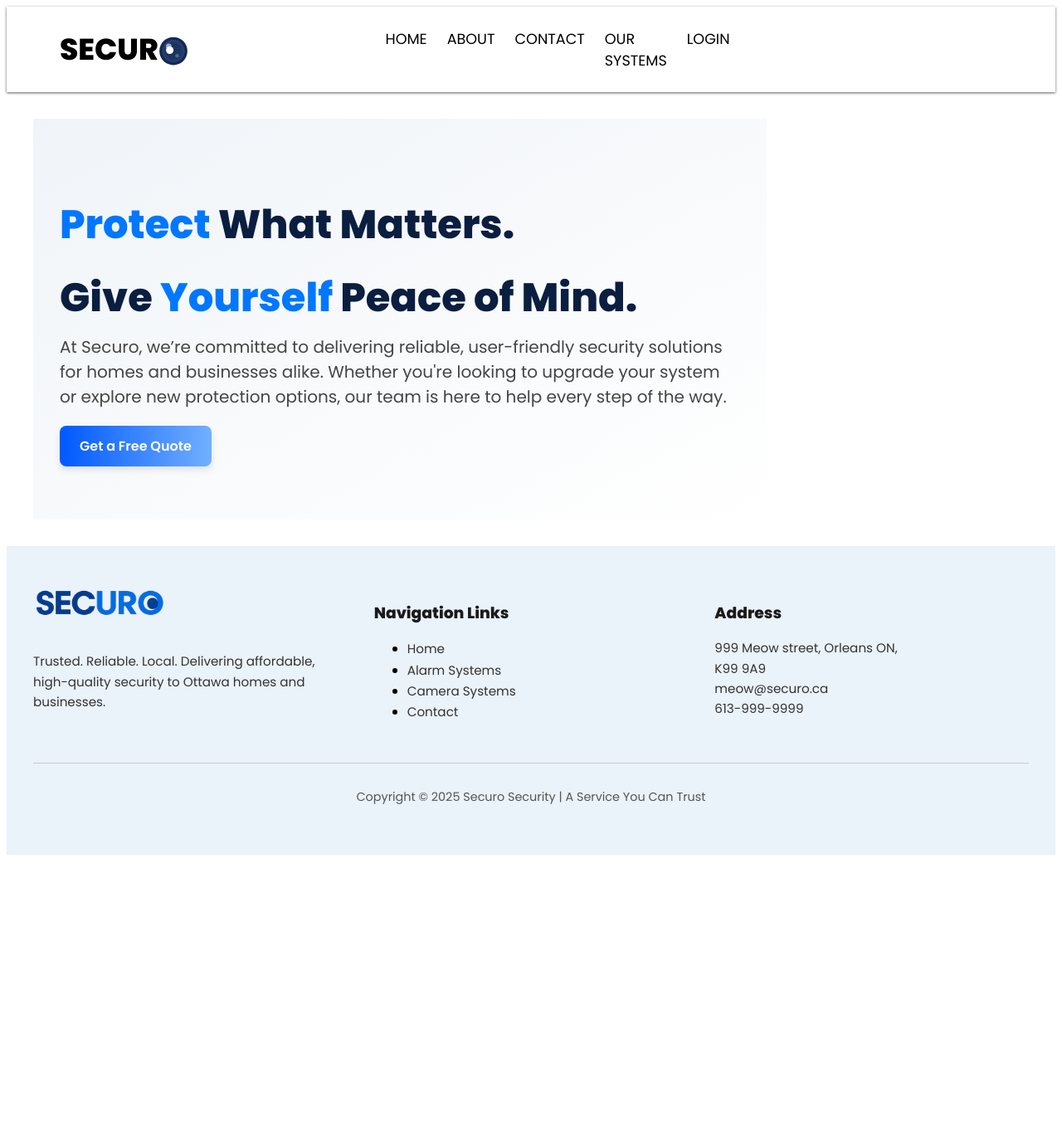
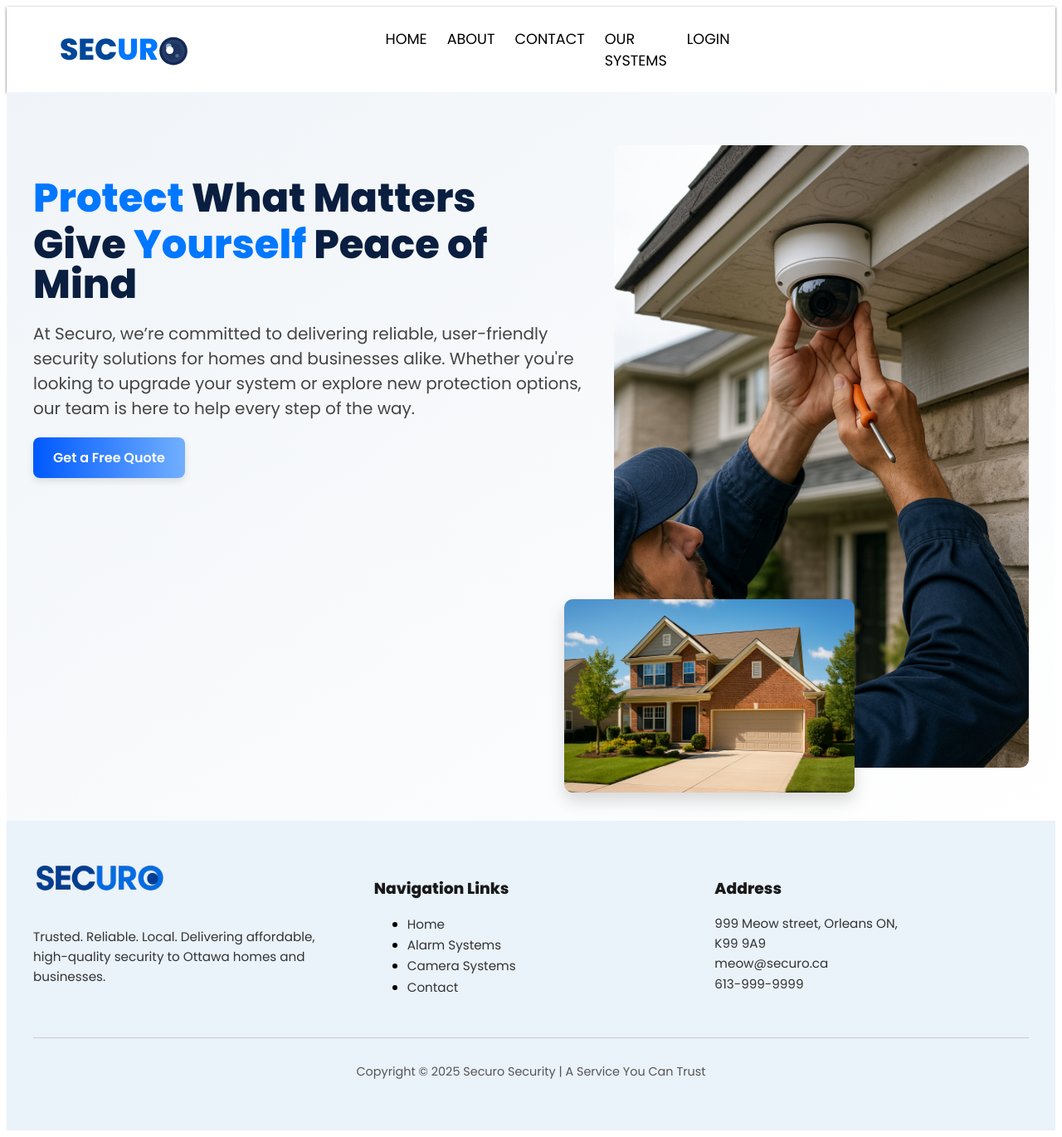
Before and after one commit to nasrAnthony/Securo, a Django app: page / in a window 1280 px wide. Shown: the whole page at 83% size. Before the commit the page ends 1030 px from the top, so only its background shows below. Run offline with Django 5.2, Linux system fonts and the light colour scheme.

Commit message:
Added a bunch of things for the home page. More photos.

```diff
--- a/app/static/css/style.css
+++ b/app/static/css/style.css
@@ -41,16 +41,20 @@ nav {
 }
 
 .nav-left a:hover {
-  color: #0077ff;
+  color: #000000;
 }
 
 .logo {
   font-weight: bold;
   font-size: 2.25rem;
-  color: black;
+  color: #0077ff;
   text-decoration: none;
   display: flex;
   align-items: center;
+}
+
+.logo:hover .highlight-logo {
+  color: black;
 }
 
 .eye-wrapper {
@@ -160,8 +164,12 @@ nav {
   font-size: 3rem;
   font-weight: 800;
   color: #0a1e40;
-  margin-bottom: 0.5rem;
+  margin-bottom: 0.75rem;
   line-height: 1;          /* Tighter line spacing */
+}
+
+.slogan-title.second-line {
+  margin-top: -0.25rem; /* pull it upward */
 }
 
 .slogan-sub {
@@ -175,24 +183,48 @@ nav {
   font-weight: 800;
 }
 
+.highlight-logo {
+  color: #004799;
+}
 
 .cta-button {
+  position: relative;
   display: inline-block;
   padding: 0.75rem 1.5rem;
-  background: linear-gradient(to right, #0059ff, #71afff);
   color: #fff;
   font-weight: 600;
   border: none;
   border-radius: 8px;
   text-decoration: none;
   font-size: 1rem;
-  transition: background 0.3s ease, transform 0.2s ease;
+  background: linear-gradient(to right, #0059ff, #71afff);
   box-shadow: 0 4px 8px rgba(0, 0, 0, 0.1);
+  overflow: hidden;
+  z-index: 1;
+
+  /* transition for movement and hover */
+  transition: transform 0.3s ease, box-shadow 0.3s ease;
 }
 
+/* Pseudo-element for reverse gradient */
+.cta-button::before {
+  content: "";
+  position: absolute;
+  inset: 0;
+  background: linear-gradient(to left, #0059ff, #71afff); /* reversed gradient */
+  opacity: 0;
+  transition: opacity 0.6s ease;
+  z-index: -1;
+}
+
+/* On hover: fade gradient & move button up */
 .cta-button:hover {
-  transform: translateY(-2px);
-  background: linear-gradient(to right, #0059ff, #71afff);
+  transform: translateY(-4px);
+  box-shadow: 0 8px 16px rgba(0, 0, 0, 0.15);
+}
+
+.cta-button:hover::before {
+  opacity: 1;
 }
 
 .site-footer {
@@ -262,3 +294,72 @@ nav {
 .social-icons i:hover {
   color: #0077ff;
 }
+
+.slogan-wrapper {
+  display: flex;
+  justify-content: center;
+  align-items: flex-start;
+  padding: 4rem 2rem;
+  gap: 2rem;
+  background: linear-gradient(to bottom right, #f0f4f8, #ffffff);
+  flex-wrap: wrap;
+}
+
+.slogan-section {
+  max-width: 600px;
+  flex: 1;
+}
+
+.slogan-image {
+  flex: 1;
+  max-width: 500px;
+}
+
+.slogan-image img {
+  width: 100%;
+  height: auto;
+  border-radius: 10px;
+}
+
+.slogan-hero {
+  padding: 4rem 2rem;
+  background: linear-gradient(to bottom right, #f0f4f8, #ffffff);
+}
+
+.hero-content {
+  display: flex;
+  align-items: flex-start;
+  justify-content: space-between;
+  max-width: 1200px;
+  margin: 0 auto;
+  gap: 2rem;
+}
+
+.hero-text {
+  flex: 1;
+  min-width: 300px;
+}
+
+.hero-images {
+  position: relative;
+  flex: 1;
+  min-width: 300px;
+  max-width: 500px;
+  display: flex;
+  justify-content: flex-end;
+}
+
+.main-img {
+  width: 100%;
+  border-radius: 10px;
+}
+
+.overlay-img {
+  position: absolute;
+  bottom: -30px;
+  left: -60px;
+  width: 70%;
+  border-radius: 10px;
+  box-shadow: 0 10px 20px rgba(0, 0, 0, 0.15);
+  z-index: 2;
+}
--- a/app/templates/base.html
+++ b/app/templates/base.html
@@ -13,7 +13,7 @@
     <div class="nav-container">
       <div class="nav-left">
         <a href="/home/" class="logo">
-        SECUR<span class="eye-wrapper">
+        <span class="highlight-logo">SEC</span>UR<span class="eye-wrapper">
                 <svg class="eye-icon" viewBox="0 0 64 64" xmlns="http://www.w3.org/2000/svg">
                 <rect x="22" y="4" width="20" height="6" rx="3" ry="3" fill="#444" />
                 <!-- Outer dark rim -->
--- a/app/templates/home.html
+++ b/app/templates/home.html
@@ -1,17 +1,27 @@
+
 {% extends "base.html" %}
+{% load static %}
 
 {% block title %}Home - Security Systems{% endblock %}
 
 {% block content %}
-<section class="slogan-section">
-  <h1 class="slogan-title">
-     <span class="highlight-you">Protect</span> What Matters.
-  </h1>
-  <h1 class="slogan-title">
-     Give <span class="highlight-you">Yourself</span> Peace of Mind.
-  </h1>
-  <p class="slogan-sub">At Securo, we’re committed to delivering reliable, user-friendly security solutions for homes and businesses alike. Whether you're looking to upgrade your system or explore new protection options, our team is here to help every step of the way.</p>
-  <a href="/quote-form/" class="cta-button">Get a Free Quote</a>
+<section class="slogan-hero">
+  <div class="hero-content">
+    <div class="hero-text">
+      <h1 class="slogan-title">
+        <span class="highlight-you">Protect</span> What Matters
+      </h1>
+      <h1 class="slogan-title second-line">
+        Give <span class="highlight-you">Yourself</span> Peace of Mind
+      </h1>
+      <p class="slogan-sub">At Securo, we’re committed to delivering reliable, user-friendly security solutions for homes and businesses alike. Whether you're looking to upgrade your system or explore new protection options, our team is here to help every step of the way.</p>
+      <a href="/quote-form/" class="cta-button">Get a Free Quote</a>
+    </div>
 
+    <div class="hero-images">
+      <img src="{% static 'images/installing.png' %}" alt="Installing camera" class="main-img">
+      <img src="{% static 'images/suburban_home.png' %}" alt="Suburban home" class="overlay-img">
+    </div>
+  </div>
 </section>
 {% endblock %}
```
Also changed, not shown: app/static/images/installing.png (added), app/static/images/suburban_home.png (added), db.sqlite3 (added).
